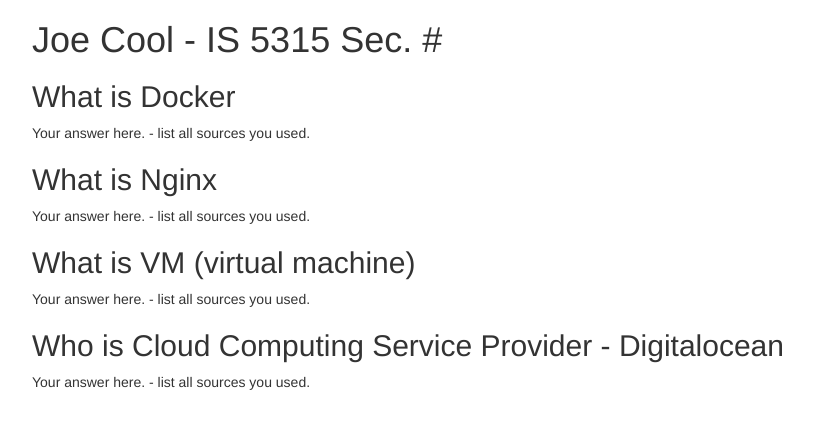
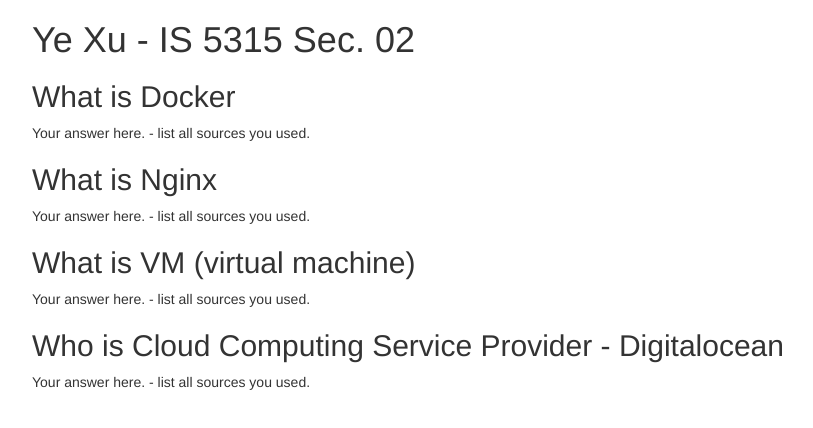
Before and after one commit to xuye90/5315, a plain HTML site: page index.html in a window 1280 px wide. Shown: the whole page, without its empty margins (38-851 px from the left). Drawn offline with nearby package versions, Linux system fonts and the light colour scheme.

Commit message:
index.html

```diff
--- a/index.html
+++ b/index.html
@@ -5,7 +5,7 @@
   </head>
   <body>
     <div class="container">
-      <h1>Joe Cool - IS 5315 Sec. #</h1>
+      <h1>Ye Xu - IS 5315 Sec. 02</h1>
       <h2>What is Docker</h2>
       <p>Your answer here. - list all sources you used.</p>
       <h2>What is Nginx</h2>
```
